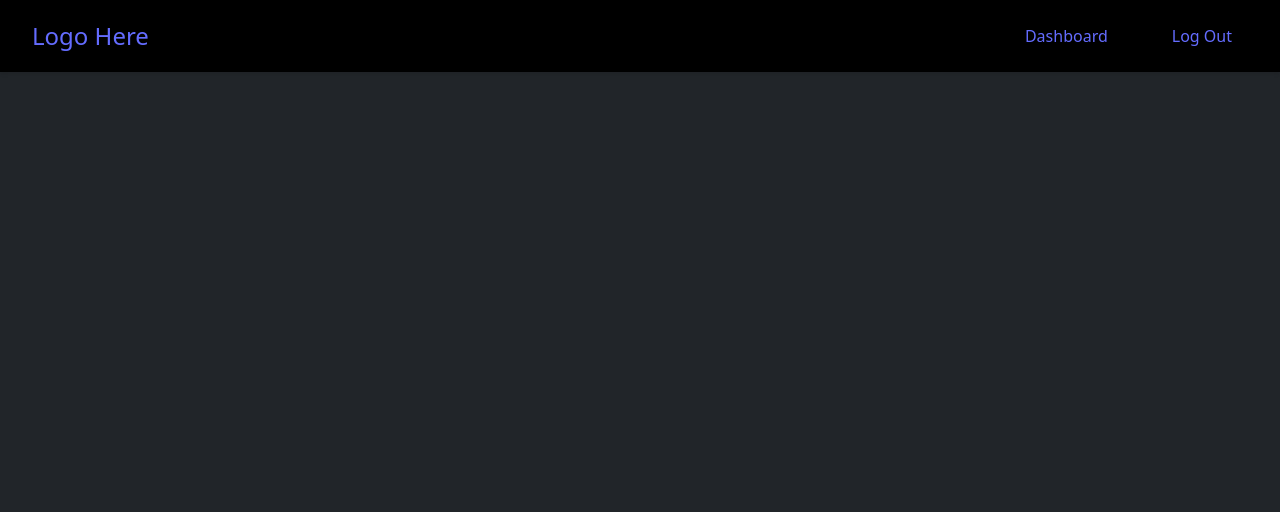
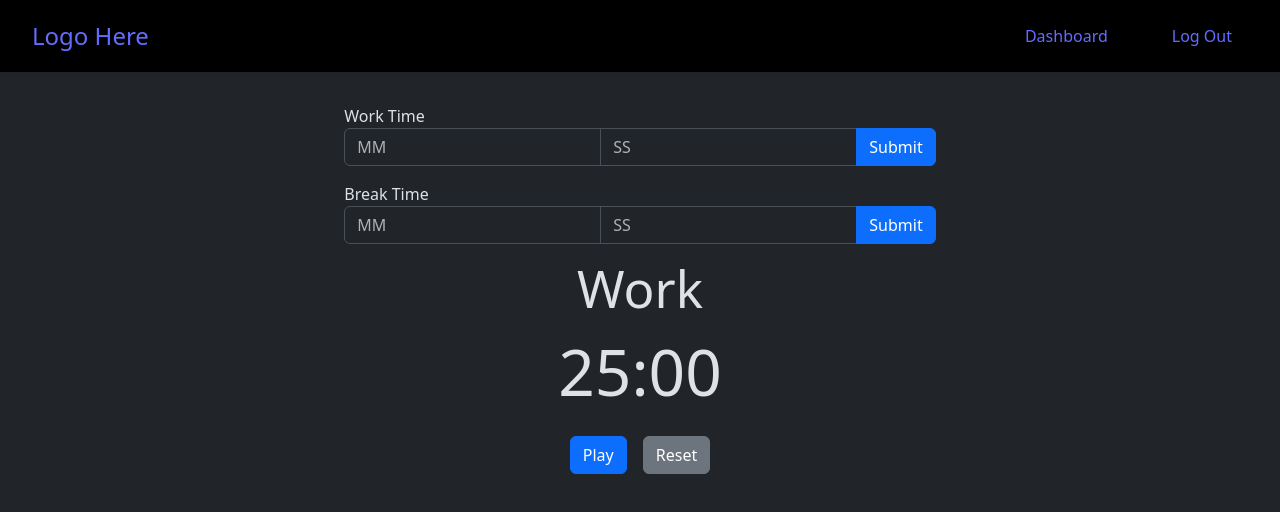
Before and after one commit to ANewProfile/synapse, a React (Vite) app: page /pomodoro in a window 1280 px wide. Shown: the top 512 px of the page. Built offline with nearby package versions, Linux system fonts and the light colour scheme.

Commit message:
nothing happened yet... still working on custom pomo timer

```diff
--- a/src/App.tsx
+++ b/src/App.tsx
@@ -5,6 +5,7 @@ import Signup from "./pages/Signup";
 import TestPomo from "./pages/TestPomo";
 import { Routes, Route } from "react-router-dom";
 import "./css/App.css";
+import PomoTimerPage from "./pages/PomoTimerPage";
 
 function App() {
     return (
@@ -20,6 +21,7 @@ function App() {
                         element={<p>LOGOUT NOT IMPLEMENTED</p>}
                     />
                     <Route path="/testpomo" element={<TestPomo />} />
+                    <Route path="/pomodoro" element={<PomoTimerPage />} />
                 </Routes>
             </main>
         </div>
--- /dev/null
+++ b/src/pages/PomoTimerPage.tsx
@@ -0,0 +1,58 @@
+import PomoTimer from "../components/PomoTimer";
+import { useState, useEffect } from "react";
+
+function PomoTimerPage() {
+    const [workTime, setWorkTime] = useState(1500);
+    const [breakTime, setBreakTime] = useState(300);
+    const [newWorkTime, setNewWorkTime] = useState(15);
+    const [newBreakTime, setNewBreakTime] = useState(3);
+
+    const handleWorkTimeSubmit = () => {
+        setWorkTime(newWorkTime);
+        setBreakTime(newBreakTime);
+    };
+
+    return (
+        <div className="d-flex flex-column justify-content-center align-items-center">
+            <form onSubmit={handleWorkTimeSubmit}>
+                <label>Work Time</label>
+                <div className="input-group mb-3">
+                    <input
+                        type="text"
+                        className="form-control"
+                        placeholder="MM"
+                        aria-label="Minutes"
+                    />
+                    <input
+                        type="text"
+                        className="form-control"
+                        placeholder="SS"
+                        aria-label="Seconds"
+                    />
+                    <button className="btn btn-primary">Submit</button>
+                </div>
+
+                <label>Break Time</label>
+                <div className="input-group mb-3">
+                    <input
+                        type="text"
+                        className="form-control"
+                        placeholder="MM"
+                        aria-label="Minutes"
+                    />
+                    <input
+                        type="text"
+                        className="form-control"
+                        placeholder="SS"
+                        aria-label="Seconds"
+                    />
+                    <button className="btn btn-primary">Submit</button>
+                </div>
+            </form>
+
+            <PomoTimer workTime={workTime} breakTime={breakTime} />
+        </div>
+    );
+}
+
+export default PomoTimerPage;
```
